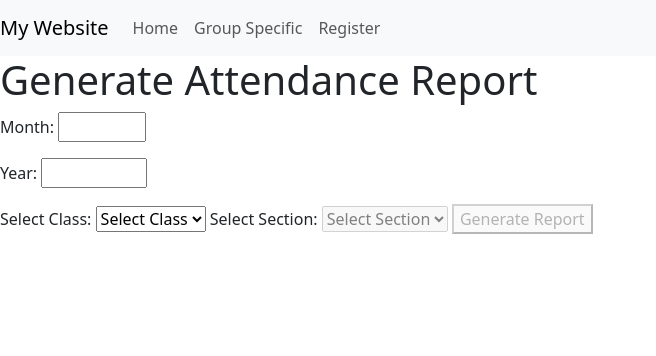
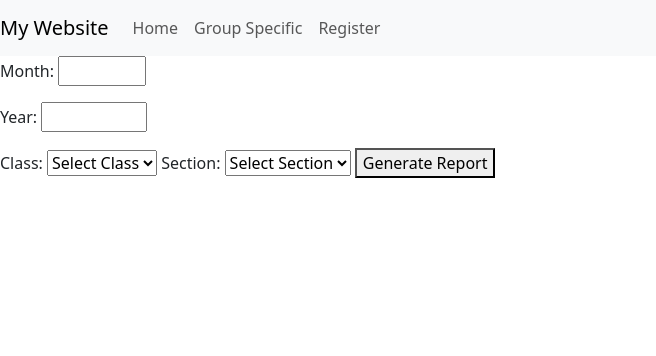
Before and after one commit to rahul26122005/myproject, a Django app: page /generate_report/ in a window 1280 px wide. Shown: the top 356 px of the page, without its empty margins (0-656 px from the left). Run offline with Django 5.2, Linux system fonts and the light colour scheme; data that the repository does not hold is empty; some libraries are stand-ins or nearby versions.

Commit message:
rep, views.py

```diff
--- a/attendance/templates/generate_report.html
+++ b/attendance/templates/generate_report.html
@@ -6,29 +6,26 @@
 {% endblock title  %}
 
 {% block content %}
-<body>
-    <h1>Generate Attendance Report</h1>
-
-    <form method="post" action="">
+<form method="post">
     {% csrf_token %}
     {{ form.as_p }}
 
-        <label for="class">Select Class:</label>
-        <select id="class" name="class" onchange="this.form.submit()">
+    <label for="class">Class:</label>
+    <select name="class" id="class">
         <option value="">Select Class</option>
         {% for class in classes %}
         <option value="{{ class }}" {% if selected_class == class %}selected{% endif %}>{{ class }}</option>
         {% endfor %}
     </select>
 
-        <label for="section">Select Section:</label>
-        <select id="section" name="section" {% if not selected_class %}disabled{% endif %}>
+    <label for="section">Section:</label>
+    <select name="section" id="section">
         <option value="">Select Section</option>
         {% for section in sections %}
         <option value="{{ section }}" {% if selected_section == section %}selected{% endif %}>{{ section }}</option>
         {% endfor %}
     </select>
 
-        <button type="submit" {% if not selected_section %}disabled{% endif %}>Generate Report</button>
+    <button type="submit">Generate Report</button>
 </form>
 {% endblock %}
--- a/attendance/views.py
+++ b/attendance/views.py
@@ -217,21 +217,25 @@ class View1(View):
 
 class View2(View):
     def get(self, request):
+        # Get month and year form
         form = MonthYearForm()
+
+        # Fetch unique classes
         classes = Student.objects.values_list('student_class', flat=True).distinct()
+
+        # Get the selected class and sections
         selected_class = request.GET.get('class')
         sections = Student.objects.filter(student_class=selected_class).values_list('section', flat=True).distinct() if selected_class else []
-        selected_section = request.GET.get('section')
 
         return render(request, 'generate_report.html', {
             'form': form,
             'classes': classes,
-            'selected_class': selected_class,
             'sections': sections,
-            'selected_section': selected_section
+            'selected_class': selected_class
         })
 
     def post(self, request):
+        # Process the month and year selection
         form = MonthYearForm(request.POST)
         selected_class = request.POST.get('class')
         selected_section = request.POST.get('section')
@@ -240,24 +244,27 @@ class View2(View):
             month = form.cleaned_data['month']
             year = form.cleaned_data['year']
 
+            # Create a workbook and sheet
             workbook = openpyxl.Workbook()
             sheet = workbook.active
-            sheet.title = 'Attendance Record' # type: ignore
+            sheet.title = 'Attendance Record'  # type: ignore
 
-            sheet['A1'] = 'ATTENDANCE RECORD' # type: ignore
-            sheet['A1'].font = Font(size=14, bold=True) # type: ignore
-            sheet['A1'].alignment = Alignment(horizontal='center') # type: ignore
-            sheet.merge_cells('A1:H1') # type: ignore
+            # Header row for the report
+            sheet['A1'] = 'ATTENDANCE RECORD'   # type: ignore
+            sheet['A1'].font = Font(size=14, bold=True)  # type: ignore
+            sheet['A1'].alignment = Alignment(horizontal='center')   # type: ignore
+            sheet.merge_cells('A1:H1')   # type: ignore
 
-            sheet['B2'] = 'Month:' # type: ignore
-            sheet['C2'] = datetime(year, month, 1).strftime('%B') # type: ignore
-            sheet['B3'] = 'Year:' # type: ignore
-            sheet['C3'] = year # type: ignore
+            sheet['B2'] = 'Month:'   # type: ignore
+            sheet['C2'] = datetime(year, month, 1).strftime('%B')   # type: ignore
+            sheet['B3'] = 'Year:'   # type: ignore
+            sheet['C3'] = year   # type: ignore
 
-            sheet['B2'].alignment = Alignment(horizontal='right') # type: ignore
-            sheet['B3'].alignment = Alignment(horizontal='right') # type: ignore
+            sheet['B2'].alignment = Alignment(horizontal='right')   # type: ignore
+            sheet['B3'].alignment = Alignment(horizontal='right')   # type: ignore
 
-            headers = ['Em Name', 'Roll Number', 'Class', 'Section'] # type: ignore
+            # Column headers for student details and attendance days
+            headers = ['Em Name', 'Roll Number', 'Class', 'Section']
             for day in range(1, 32):
                 try:
                     current_date = datetime(year, month, day)
@@ -267,21 +274,21 @@ class View2(View):
             headers.append('Total Days Present')
 
             for col_num, header in enumerate(headers, 1):
-                cell = sheet.cell(row=5, column=col_num) # type: ignore
+                cell = sheet.cell(row=5, column=col_num)  # type: ignore
                 cell.value = header
                 cell.font = Font(bold=True)
                 cell.alignment = Alignment(horizontal='center')
                 if col_num > 4:
                     cell.fill = PatternFill(start_color="DDDDDD", end_color="DDDDDD", fill_type="solid")
 
-            # Filter students based on selected class and section
+            # Filter students by selected class and section
             students = Student.objects.filter(student_class=selected_class, section=selected_section)
 
             for row_num, student in enumerate(students, 6):
-                sheet.cell(row=row_num, column=1).value = student.name # type: ignore
-                sheet.cell(row=row_num, column=2).value = student.roll_number # type: ignore
-                sheet.cell(row=row_num, column=3).value = student.student_class # type: ignore
-                sheet.cell(row=row_num, column=4).value = student.section # type: ignore
+                sheet.cell(row=row_num, column=1).value = student.name  # type: ignore
+                sheet.cell(row=row_num, column=2).value = student.roll_number   # type: ignore
+                sheet.cell(row=row_num, column=3).value = student.student_class   # type: ignore
+                sheet.cell(row=row_num, column=4).value = student.section   # type: ignore
                 total_days_present = 0
                 for day in range(1, 32):
                     try:
@@ -293,25 +300,23 @@ class View2(View):
                                 total_days_present += 1
                         else:
                             status = ''
-                        cell = sheet.cell(row=row_num, column=day + 4) # type: ignore
+                        cell = sheet.cell(row=row_num, column=day + 4)   # type: ignore
                         cell.value = status
                         if current_date.date() == date.today():
                             cell.fill = PatternFill(start_color="FFFF00", end_color="FFFF00", fill_type="solid")
                     except ValueError:
                         break
-                sheet.cell(row=row_num, column=len(headers)).value = total_days_present # type: ignore
+                sheet.cell(row=row_num, column=len(headers)).value = total_days_present   # type: ignore
 
             for col_num in range(1, len(headers) + 1):
-                sheet.column_dimensions[get_column_letter(col_num)].width = 15 # type: ignore
+                sheet.column_dimensions[get_column_letter(col_num)].width = 15   # type: ignore
 
+            # Save the workbook to an in-memory file and return it as a response
             response = HttpResponse(content_type='application/vnd.openxmlformats-officedocument.spreadsheetml.sheet')
-            response['Content-Disposition'] = f'attachment; filename=attendance_{year}_{month}_{selected_class}_{selected_section}.xlsx'
-
+            response['Content-Disposition'] = f'attachment; filename=attendance_{year}_{month}.xlsx'
             output = BytesIO()
             workbook.save(output)
             output.seek(0)
             response.write(output.read())
 
             return response
-
-        return render(request, 'generate_report.html', {'form': form})
```
Lines whose indentation alone changed are shown as unchanged.
